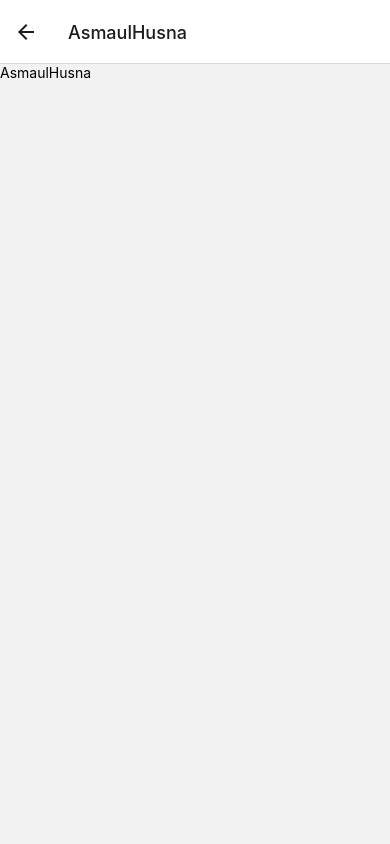
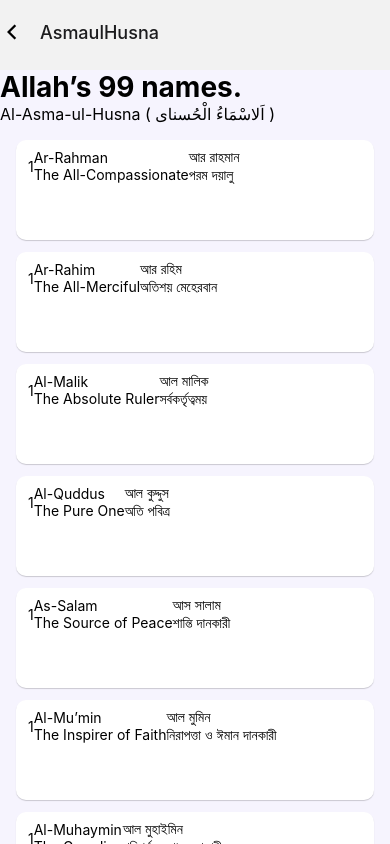
Before and after one commit to aam-himel/muslim-daily, a React Native app: screen /AsmaulHusna in a window 390 px wide. Built offline with nearby package versions, Linux system fonts and the light colour scheme.

Commit message:
asmaul husna flatlist

```diff
--- a/App.js
+++ b/App.js
@@ -1,8 +1,9 @@
 
 import React from 'react';
-import { View, Text } from 'react-native';
-import { NavigationContainer, } from '@react-navigation/native';
+import { View, Text, TouchableOpacity } from 'react-native';
+import { NavigationContainer, useNavigation, } from '@react-navigation/native';
 import { createNativeStackNavigator, DefaultTheme, DarkTheme } from '@react-navigation/native-stack';
+import Icon from 'react-native-vector-icons/Ionicons';
 
 import {HomeScreen, DailyDuas, DuaRabbana, AsmaulHusna} from './app/screens'
 import { theme } from './app/config/theme';
@@ -13,7 +14,7 @@ function App(){
   const scheme = useColorScheme();
   return (
 
-    <NavigationContainer theme={scheme === 'dark' ? DarkTheme : DefaultTheme}>
+    <NavigationContainer theme={scheme === 'dark' ? DarkTheme : DefaultTheme} nav>
        <Stack.Navigator>
         <Stack.Screen name='HomeScreen' component={HomeScreen} options={{ headerShown: false }} />
         <Stack.Screen name='DailyDuas' component={DailyDuas} options={{
@@ -27,7 +28,8 @@ function App(){
           },
         }} />
         <Stack.Screen name='DuaRabbana' component={DuaRabbana} options={{ headerShown: false }} />
-        <Stack.Screen name='AsmaulHusna' component={AsmaulHusna}  />
+        <Stack.Screen name='AsmaulHusna' component={AsmaulHusna}
+        options={{headerTransparent: true,  }} />
       </Stack.Navigator>
     </NavigationContainer>
   );
--- a/app/components/Card.js
+++ b/app/components/Card.js
@@ -47,7 +47,7 @@ const styles = StyleSheet.create({
     cardIcon: {
         position: 'absolute',
         top: "40%",
-        right: '10%',
+        right: '8%',
 
     }
 })
--- /dev/null
+++ b/app/components/ListItemName.js
@@ -0,0 +1,54 @@
+import {StyleSheet, Text, View} from 'react-native';
+import React from 'react';
+
+const ListItemName = ({item}) => {
+  const {arabic, english, englishTranslation, bangla, banglaTranslation} = item;
+  return (
+    <View style={styles.listContainer}>
+      <View style={styles.container}>
+        <View>
+          <Text>1</Text>
+        </View>
+        <View>
+          <Text>{english}</Text>
+          <Text>{englishTranslation}</Text>
+        </View>
+        <View>
+          <Text>{bangla}</Text>
+          <Text>{banglaTranslation}</Text>
+        </View>
+      </View>
+    </View>
+  );
+};
+
+export default ListItemName;
+
+const styles = StyleSheet.create({
+  listContainer: {
+    height: 100,
+    backgroundColor: 'white',
+    marginBottom: 12,
+    borderRadius: 10,
+    marginHorizontal: 16,
+    paddingHorizontal: 12,
+    paddingVertical: 8,
+    shadowColor: '#000',
+    shadowOffset: {
+      width: 0,
+      height: 1,
+    },
+    shadowOpacity: 0.18,
+    shadowRadius: 1.0,
+    elevation: 1,
+  },
+  container: {
+    flexDirection: 'row',
+    alignItems: 'center',
+  },
+  arabic: {},
+  english: {},
+  englishTranslation: {},
+  bangla: {},
+  banglaTranslation: {},
+});
--- a/app/screens/AsmaulHusna.js
+++ b/app/screens/AsmaulHusna.js
@@ -1,14 +1,68 @@
-import { StyleSheet, Text, View } from 'react-native'
-import React from 'react'
+import {
+  StyleSheet,
+  Text,
+  View,
+  TouchableOpacity,
+  SafeAreaView,
+  ScrollView,
+  FlatList,
+} from 'react-native';
+import React, {useEffect} from 'react';
+import {useNavigation} from '@react-navigation/native';
+import Icon from 'react-native-vector-icons/Ionicons';
+
+import asmaulHusna from '../data/asmaulHusna';
+import ListItemName from '../components/ListItemName';
 
 const AsmaulHusna = () => {
+  const navigation = useNavigation();
+  useEffect(() => {
+    navigation.setOptions({
+      headerLeft: () => (
+        <TouchableOpacity onPress={() => navigation.goBack()}>
+          <Icon name="chevron-back-outline" size={24} color="black" />
+        </TouchableOpacity>
+      ),
+    });
+  }, []);
+  const renderItem = ({item}) => {
+    return <ListItemName item={item} />;
+  };
+
   return (
-    <View>
-      <Text>AsmaulHusna</Text>
-    </View>
-  )
-}
+    <ScrollView style={styles.contaier}>
+      <Text style={styles.title}>Allah’s 99 names. </Text>
+      <Text style={styles.subTitle}>
+        Al-Asma-ul-Husna ( اَلاسْمَاءُ الْحُسناى )
+      </Text>
+      <View>
+        <FlatList
+          data={asmaulHusna}
+          renderItem={renderItem}
+          keyExtractor={item => item.id}
+          scrollEnabled={false}
+        />
+      </View>
+    </ScrollView>
+  );
+};
 
-export default AsmaulHusna
+export default AsmaulHusna;
 
-const styles = StyleSheet.create({})
+const styles = StyleSheet.create({
+  contaier: {
+    flex: 1,
+    marginTop: 70,
+    backgroundColor: '#F6F4FE',
+  },
+  title: {
+    fontSize: 28,
+    fontWeight: 'bold',
+    color: '#000',
+  },
+  subTitle: {
+    fontSize: 16,
+    fontWeight: 'normal',
+    marginBottom: 16,
+  },
+});
--- a/app/screens/HomeScreen.js
+++ b/app/screens/HomeScreen.js
@@ -16,14 +16,12 @@ const notification = require('../images/notification.png');
 
 const HomeScreen = ({navigation}) => {
   const cardText = 'A collection of powerful duas starting with rabbana.';
-  const cardTextAsmaulHusna = 'A collection of 99 names of Allah';
-  // const cardText = "A collection of powerful duas starting with rabbana."
-  // const cardText = "A collection of powerful duas starting with rabbana."
+  const cardTextAsmaulHusna = 'Al-Asma-ul-Husna ( اَلاسْمَاءُ الْحُسناى )';
+  const cardTextDuasDaily = 'Some of the importants duas for everyday.';
   const {colors} = useTheme();
 
   return (
-    <SafeAreaView
-      style={[{backgroundColor: colors.background}, styles.container]}>
+    <SafeAreaView style={[styles.container]}>
       <ScrollView style={styles.scroll} showsVerticalScrollIndicator={false}>
         <View style={styles.hero}>
           <View>
@@ -44,6 +42,7 @@ const HomeScreen = ({navigation}) => {
               width={'100%'}
               height={152}
               round={20}
+              content={cardTextDuasDaily}
             />
           </Pressable>
           <View
@@ -56,14 +55,14 @@ const HomeScreen = ({navigation}) => {
             <Card
               title={'Dua Rabbana'}
               width={158}
-              height={180}
+              height={190}
               round={20}
               icon={false}
               content={cardText}
             />
             <Pressable onPress={() => navigation.navigate('AsmaulHusna')}>
               <Card
-                title={'Asmaul Husna'}
+                title={'Allah’s 99 names.'}
                 width={158}
                 height={224}
                 round={20}
@@ -77,6 +76,7 @@ const HomeScreen = ({navigation}) => {
               flexDirection: 'row',
               alignItems: 'flex-end',
               justifyContent: 'space-between',
+              marginTop: 12,
             }}>
             <Card
               title={'Daily Duas.'}
@@ -85,7 +85,7 @@ const HomeScreen = ({navigation}) => {
               round={20}
               marginTop={-24}
             />
-            <Card title={'Daily Duas.'} width={158} height={180} round={20} />
+            <Card title={'Daily Duas.'} width={158} height={190} round={20} />
           </View>
         </View>
       </ScrollView>
@@ -98,8 +98,9 @@ export default HomeScreen;
 const styles = StyleSheet.create({
   container: {
     flex: 1,
-    marginHorizontal: 24,
-    marginTop: 24,
+    paddingHorizontal: 24,
+    paddingTop: 24,
+    backgroundColor: '#F6F4FE',
   },
   scroll: {flex: 1},
   hero: {
--- a/package.json
+++ b/package.json
@@ -16,7 +16,8 @@
     "react": "18.2.0",
     "react-native": "0.71.1",
     "react-native-safe-area-context": "^4.5.0",
-    "react-native-screens": "^3.19.0"
+    "react-native-screens": "^3.19.0",
+    "react-native-vector-icons": "^9.2.0"
   },
   "devDependencies": {
     "@babel/core": "^7.20.0",
```
Also changed, not shown: 2 other files (tests, documents, lock files or other folders).
